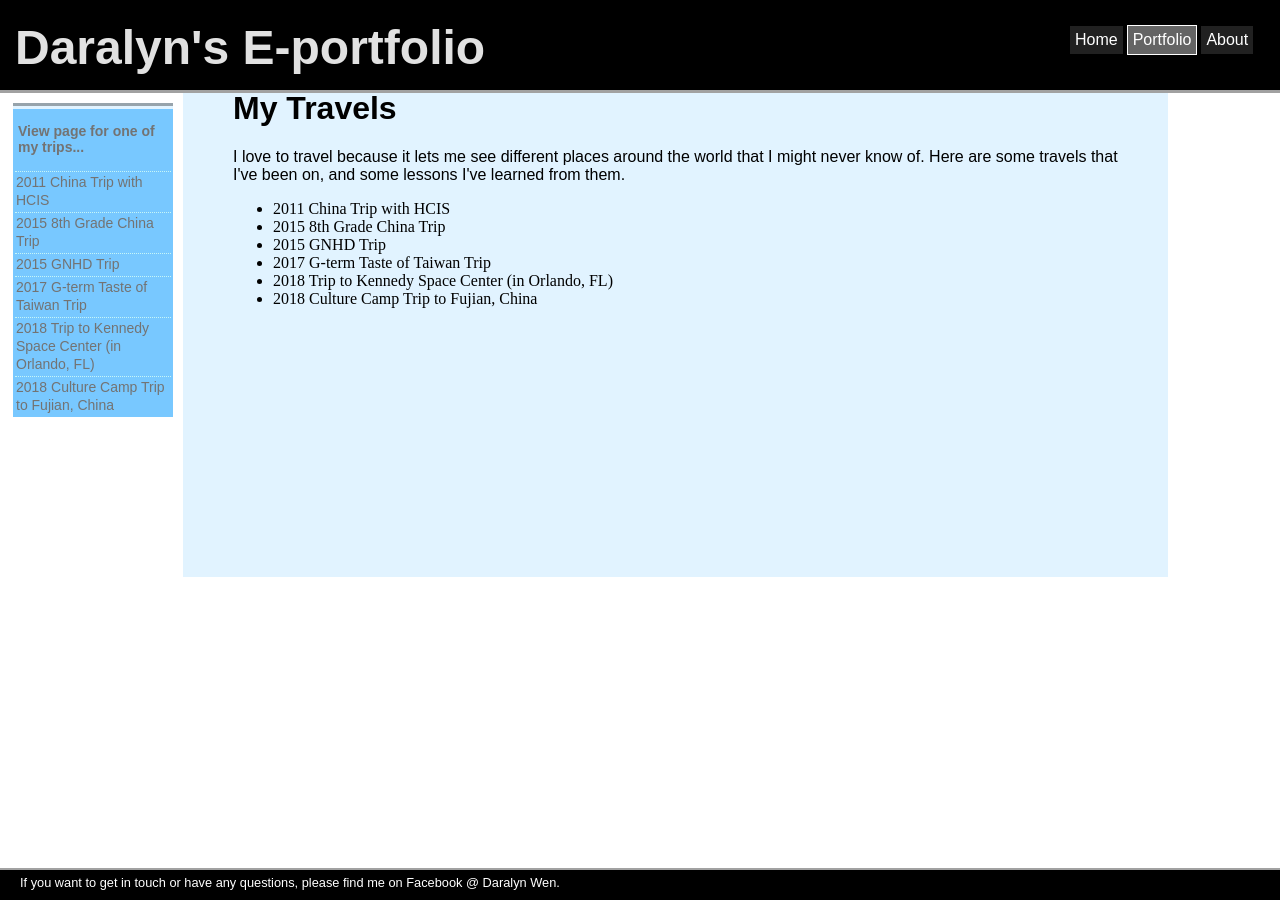
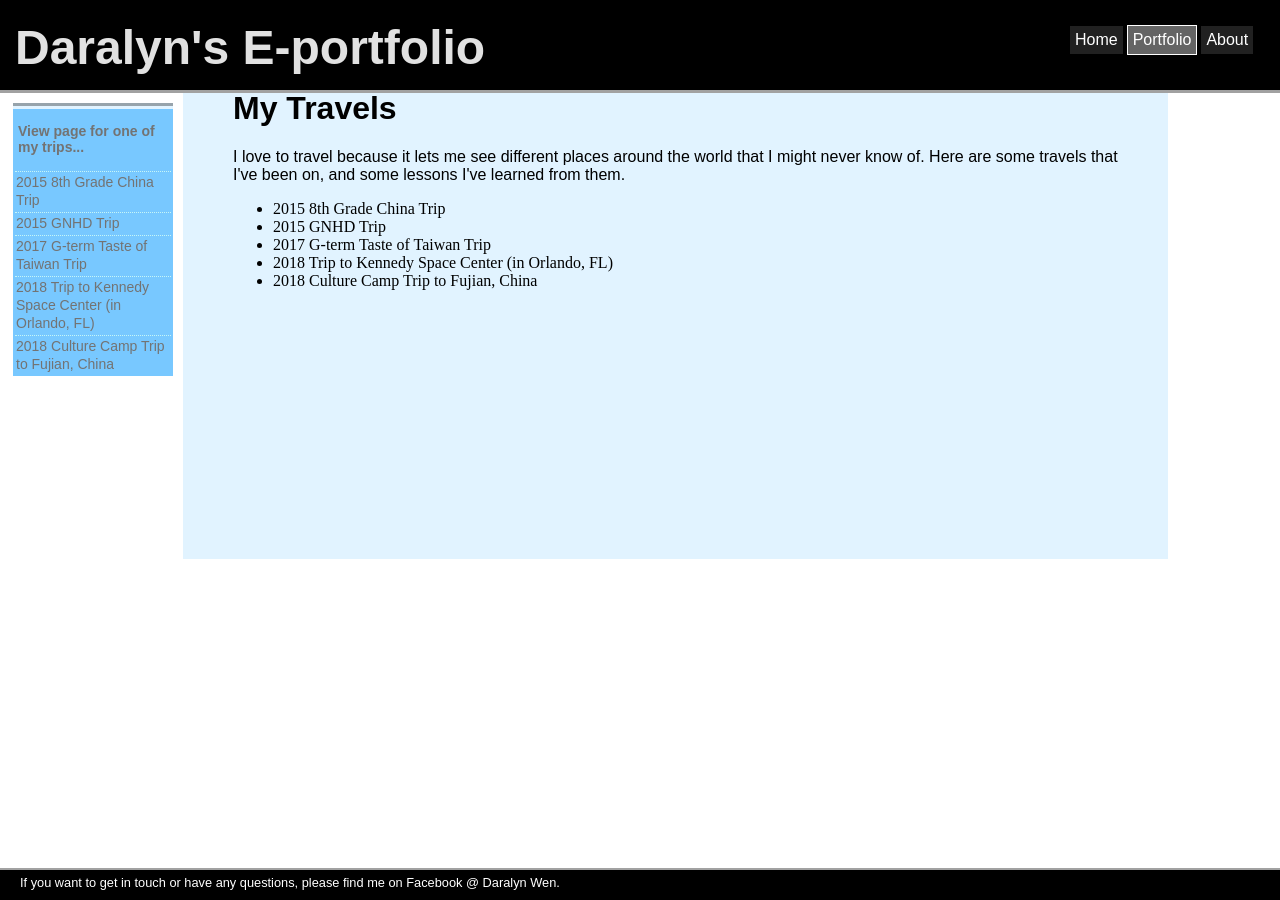
Before and after one commit to daralyn/daralyn.github.io, a Jekyll site: the page built from portfolio/travels/travelings.html, in a window 1280 px wide. Built offline with Jekyll 4.4.1, drawn with Linux system fonts in a browser that asks for light colours.

Commit message:
Update travelings.html

```diff
--- a/portfolio/travels/travelings.html
+++ b/portfolio/travels/travelings.html
@@ -6,9 +6,11 @@ title: Daralyn's Travels
 	<h3 class="sidelinkbig"> View page for one of my trips...</h3>
 		<table>
 			<tbody>
+			<!--
 				<tr class="sidelist">
 					<td class="sidelinks"><a class="sidelinkreg" href="https://daralyn.github.io/portfolio/travels/2011hcis.html"> 2011 China Trip with HCIS</a></td>
 				</tr>
+			-->
 				<tr class="sidelist">
 					<td class="sidelinks"><a class="sidelinkreg" href="https://daralyn.github.io/portfolio/travels/2015chinatrip.html"> 2015 8th Grade China Trip</a></td>
 				</tr>
@@ -34,7 +36,7 @@ title: Daralyn's Travels
 <p> I love to travel because it lets me see different places around the world that I might never know of. Here are some travels that I've been on, and some lessons I've learned from them.</p>
 
 <ul>
-	<li>2011 China Trip with HCIS</li>
+	<!-- <li>2011 China Trip with HCIS</li> -->
 	<li>2015 8th Grade China Trip</li>
 	<li>2015 GNHD Trip</li>
 	<li>2017 G-term Taste of Taiwan Trip</li>
```
